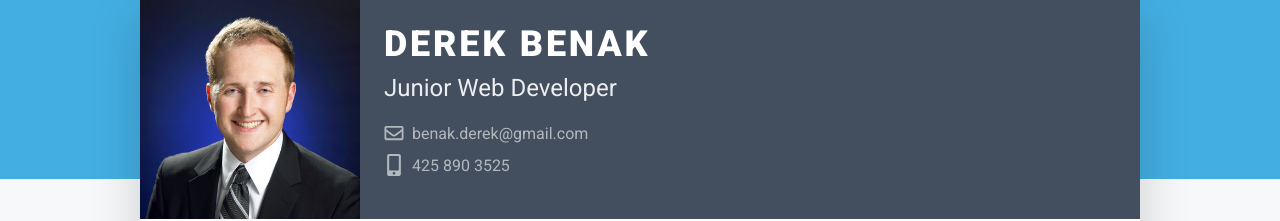
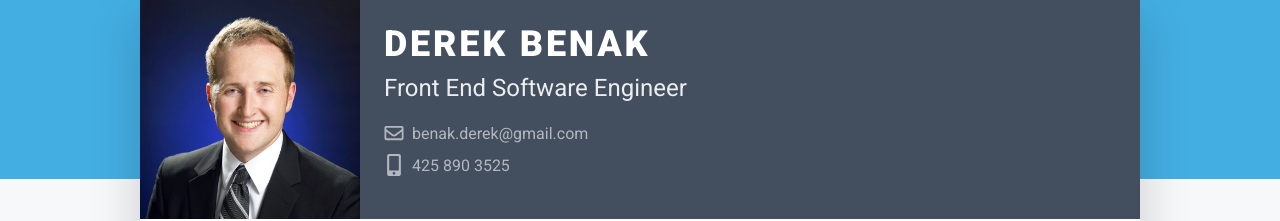
Before and after one commit to DerekJB1987/DerekJB1987.github.io, a plain HTML site: page resume.html in a window 1280 px wide. Shown: the part 194-415 px from the top of the page. Drawn offline with Linux system fonts and the light colour scheme.

Commit message:
updated position title on resume.html

```diff
--- a/resume.html
+++ b/resume.html
@@ -103,7 +103,7 @@
 				    <div class="media-body p-4 d-flex flex-column flex-md-row mx-auto mx-lg-0">
 					    <div class="primary-info">
 						    <h1 class="name mt-0 mb-1 text-white text-uppercase text-uppercase">Derek Benak</h1>
-							<div class="title mb-3">Junior Web Developer</div>
+							<div class="title mb-3">Front End Software Engineer</div>
 							<!-- <div class="title mb-3">Full Stack Developer</div> -->
 						    <ul class="list-unstyled">
 							    <li class="mb-2"><a href="#"><i class="far fa-envelope fa-fw mr-2" data-fa-transform="grow-3"></i>benak.derek@gmail.com</a></li>
```
